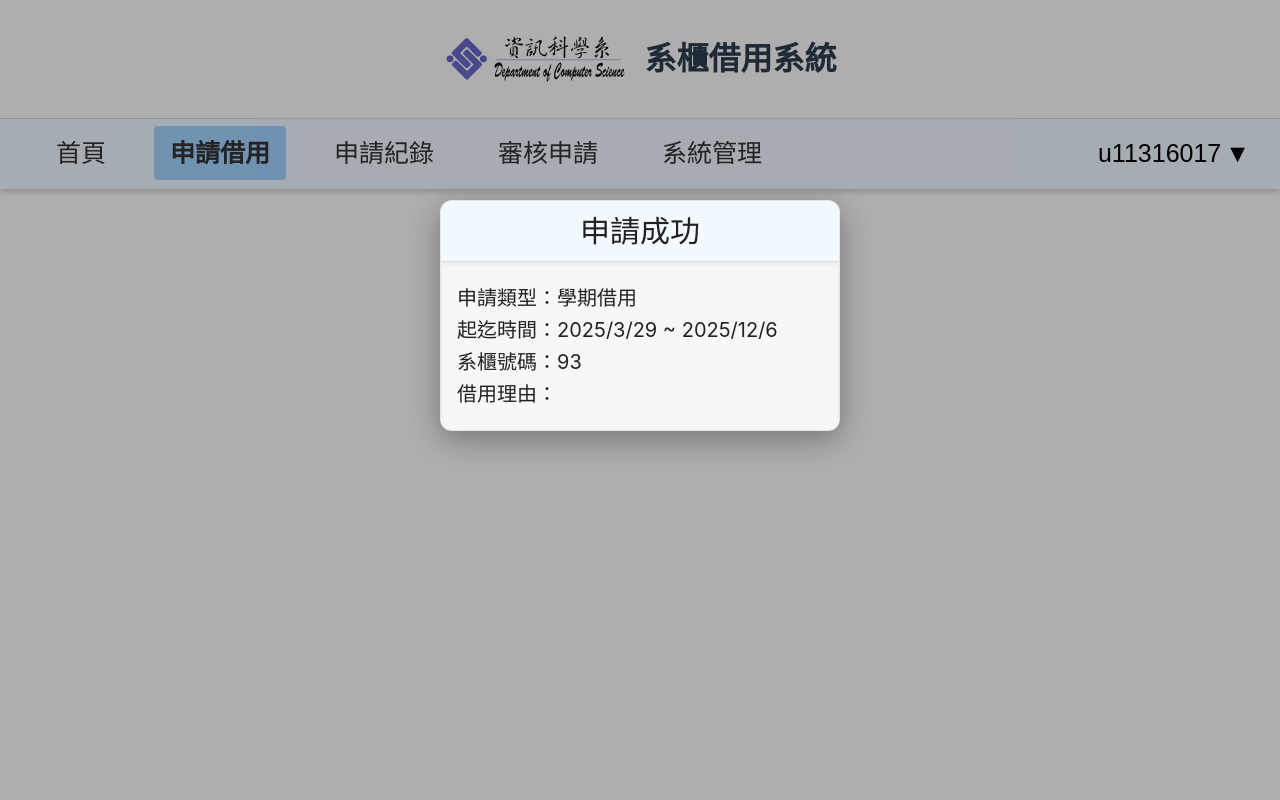
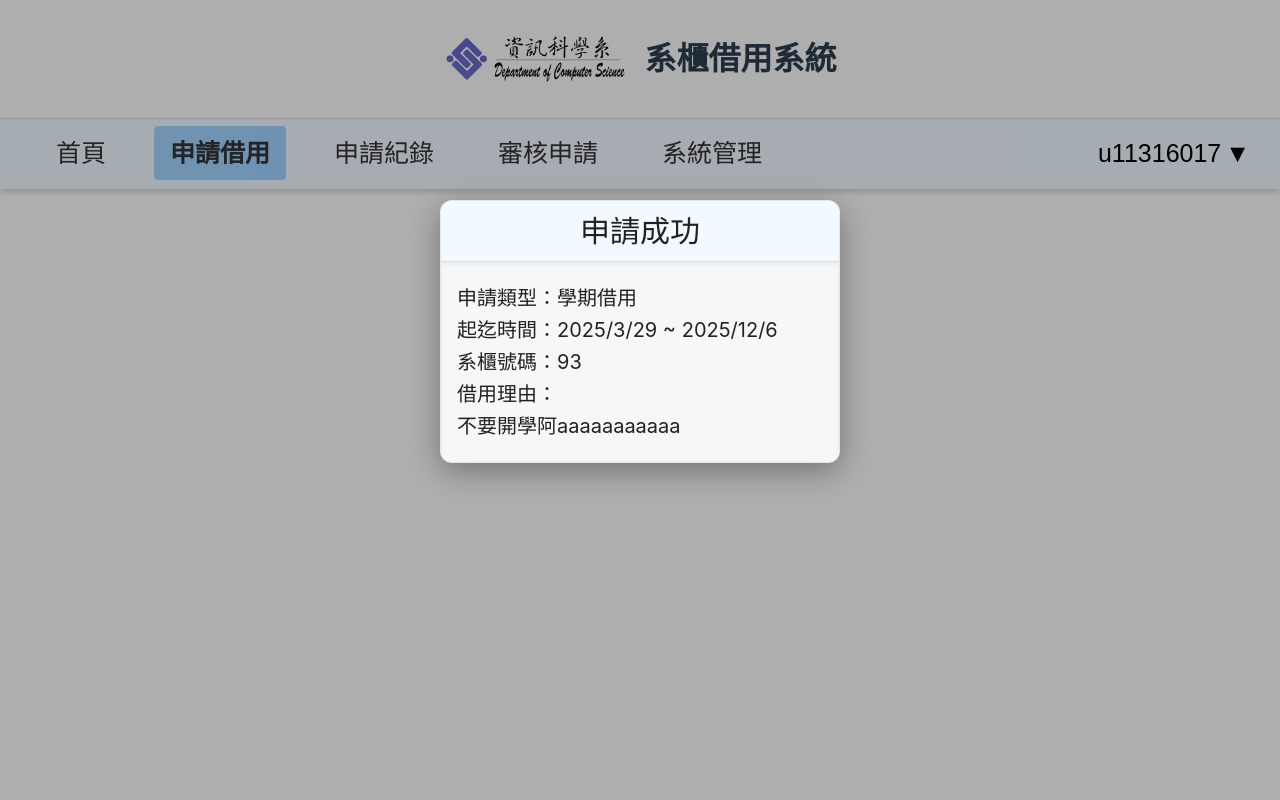
Before and after one commit to UTCS-G505/Locker-borrow-system-Frontend, a Vue app: page /apply in a window 1280 px wide. Both pictures are taken after a click on the button "送出". Shown: the top 800 px of the page. Built offline with nearby package versions, Linux system fonts and the light colour scheme.

Commit message:
借用理由過長能夠上下滑動查看完整內容，彈窗跳出時背景不能滑動了

```diff
--- a/src/components/ApplySuccessModal.vue
+++ b/src/components/ApplySuccessModal.vue
@@ -15,6 +15,9 @@
         <p>起迄時間：2025/3/29 ~ 2025/12/6</p>
         <p>系櫃號碼：<span class="locker-number">93</span></p>
         <p>借用理由：</p>
+        <div class="borrow-reason-container">
+          <p>不要開學阿aaaaaaaaaaa</p>
+        </div>
       </div>
     </div>
   </div>
@@ -91,6 +94,16 @@ defineEmits(['update:modelValue']);
   margin-bottom: 0;
 }
 
+.borrow-reason-container {
+  max-height: 20vh; /* 內容區塊最大高度 */
+  overflow-y: auto; /* 出現垂直捲軸 */
+  overflow-x: hidden; /* 禁止水平捲軸 */
+  width: 100%; /* 讓捲動區塊佔滿寬度 */
+  word-wrap: break-word; /* 自動換行 */
+  word-break: break-word; /* 強制換行，避免長字串溢出 */
+  white-space: normal; /* 確保文字可以換行 */
+}
+
 /* 桌機版調整位置 */
 @media (min-width: 1024px) {
   .modal {
--- a/src/views/ApplyView.vue
+++ b/src/views/ApplyView.vue
@@ -10,10 +10,14 @@
 </template>
 
 <script setup>
-import { ref } from 'vue'
+import { ref, watch } from 'vue'
 import ApplySuccessModal from '@/components/ApplySuccessModal.vue'
 
 const showSuccessModal = ref(false)
+
+watch(showSuccessModal, (val) => {
+document.body.style.overflow = val ? 'hidden' : ''
+})
 </script>
 
 <style scoped>
```
